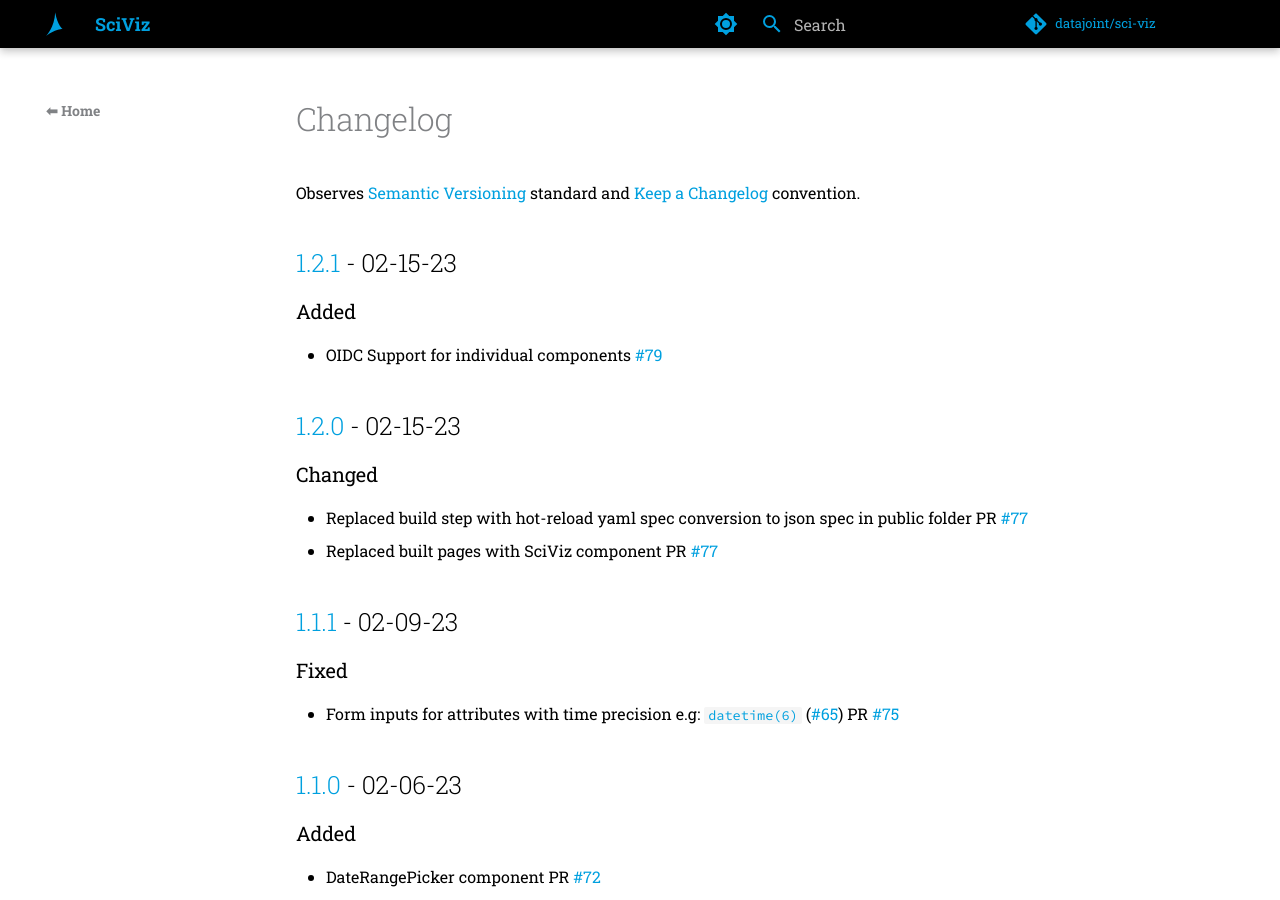
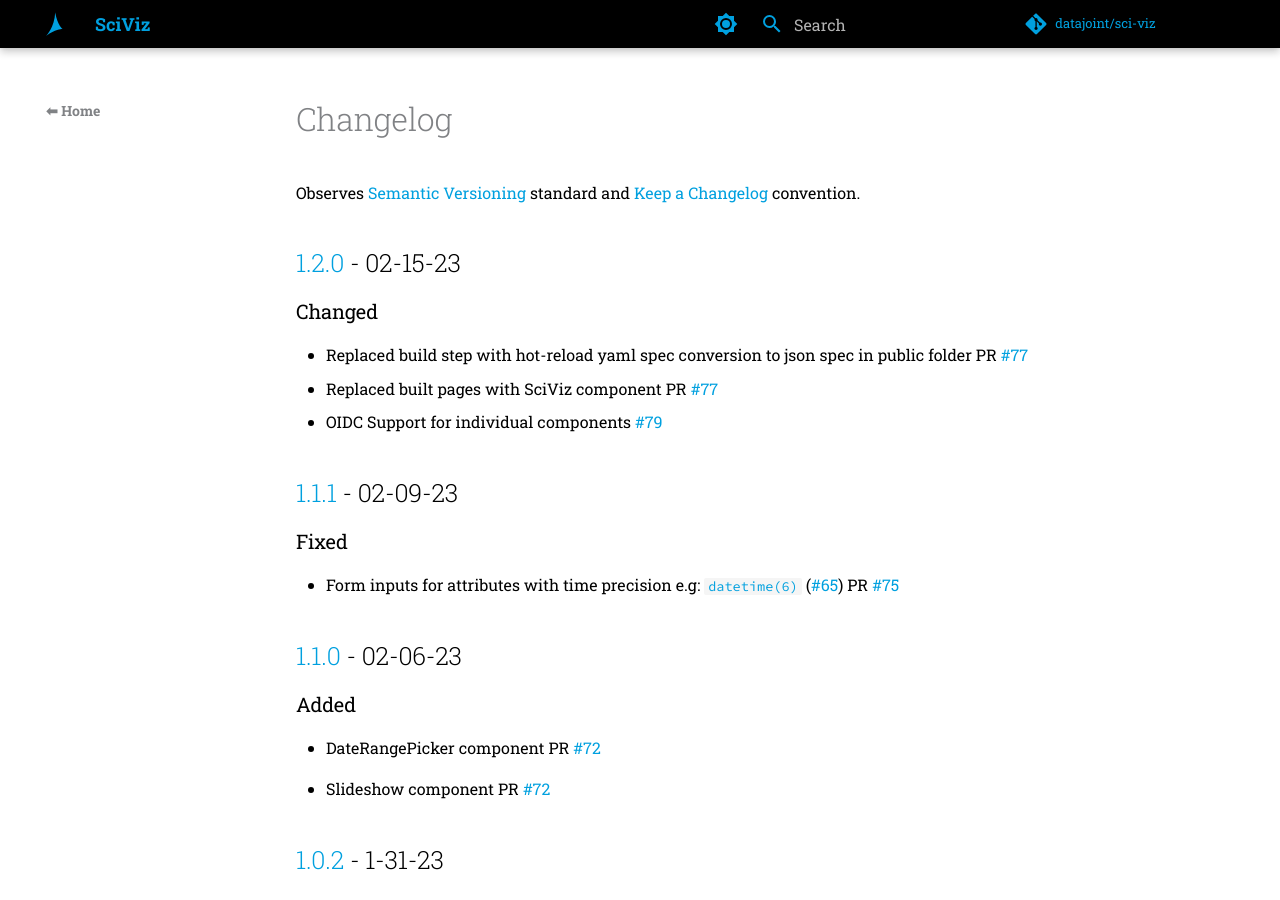
Before and after one commit to datajoint/sci-viz, an MkDocs documentation site: the page built from docs/src/changelog.md, in a window 1280 px wide and 900 px high. Built offline with MkDocs 1.6.1 and Material for MkDocs 9.7.7, drawn with Linux system fonts in a browser that asks for light colours; comment, search, counter and statistics services are not loaded; the version menu is left out.

Commit message:
changelog

```diff
--- a/docs/src/changelog.md
+++ b/docs/src/changelog.md
@@ -1,13 +1,6 @@
 # Changelog
 
 Observes [Semantic Versioning](https://semver.org/spec/v2.0.0.html) standard and [Keep a Changelog](https://keepachangelog.com/en/1.0.0/) convention.
-
-## [1.2.1] - 02-15-23
-
-### Added
-
-- OIDC Support for individual components [#79](https://github.com/datajoint/sci-viz/pull/79)
-
 
 ## [1.2.0] - 02-15-23
 
@@ -81,7 +75,6 @@ Observes [Semantic Versioning](https://semver.org/spec/v2.0.0.html) standard and
 - Initial framework for jest testing (#27) PR #33
 - loginless mode PR #41
 
-[1.2.1]: https://github.com/datajoint/sci-viz/compare/1.2.0...1.2.1
 [1.2.0]: https://github.com/datajoint/sci-viz/compare/1.1.1...1.2.0
 [1.1.1]: https://github.com/datajoint/sci-viz/compare/1.1.0...1.1.1
 [1.1.0]: https://github.com/datajoint/sci-viz/compare/1.0.2...1.1.0
--- a/package.json
+++ b/package.json
@@ -1,6 +1,6 @@
 {
     "name": "app",
-    "version": "1.2.1",
+    "version": "1.2.0",
     "private": true,
     "homepage": ".",
     "dependencies": {
```
Also changed, not shown: other parts of docs/src/changelog.md (+1 -0 lines), 2 other files.
